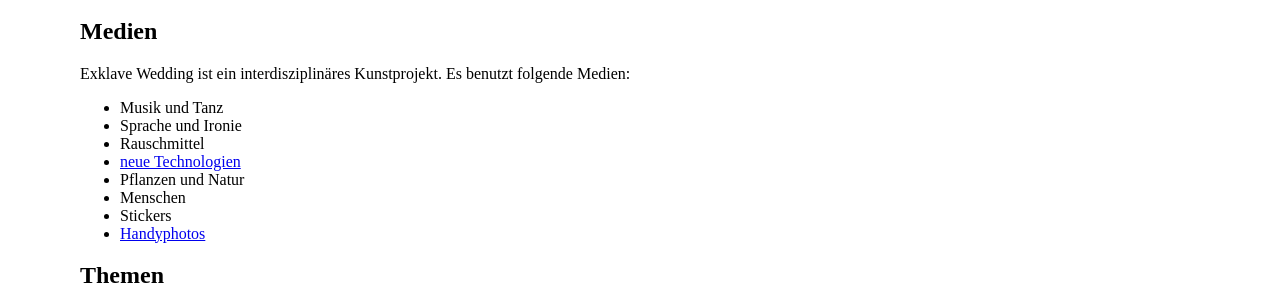
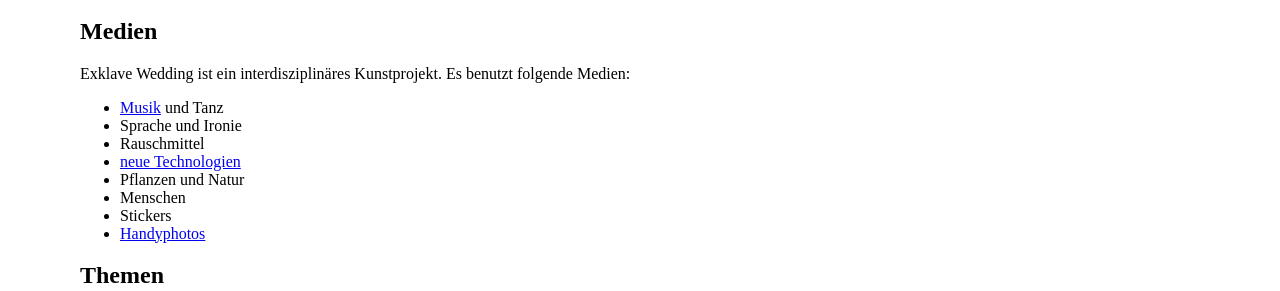
Before and after one commit to adamniedzielski/exklave-wedding, a Jekyll site: the page built from index.markdown, in a window 1280 px wide. Shown: the part 245-536 px from the top of the page. Built offline with Jekyll 4.4.1, drawn with Linux system fonts in a browser that asks for light colours; our own code applies the rules of GitHub Pages for plain Markdown files; some of the changed lines change nothing that is shown.

Commit message:
Promote guy who is not DJ

```diff
--- a/index.markdown
+++ b/index.markdown
@@ -20,7 +20,7 @@ Westerlandstraße 10<br>
 
 Exklave Wedding ist ein interdisziplinäres Kunstprojekt. Es benutzt folgende Medien:
 
-- Musik und Tanz
+- [Musik](https://soundcloud.com/adam_slow) und Tanz
 - Sprache und Ironie
 - Rauschmittel
 - [neue Technologien](https://github.com/adamniedzielski/exklave-wedding)
```
